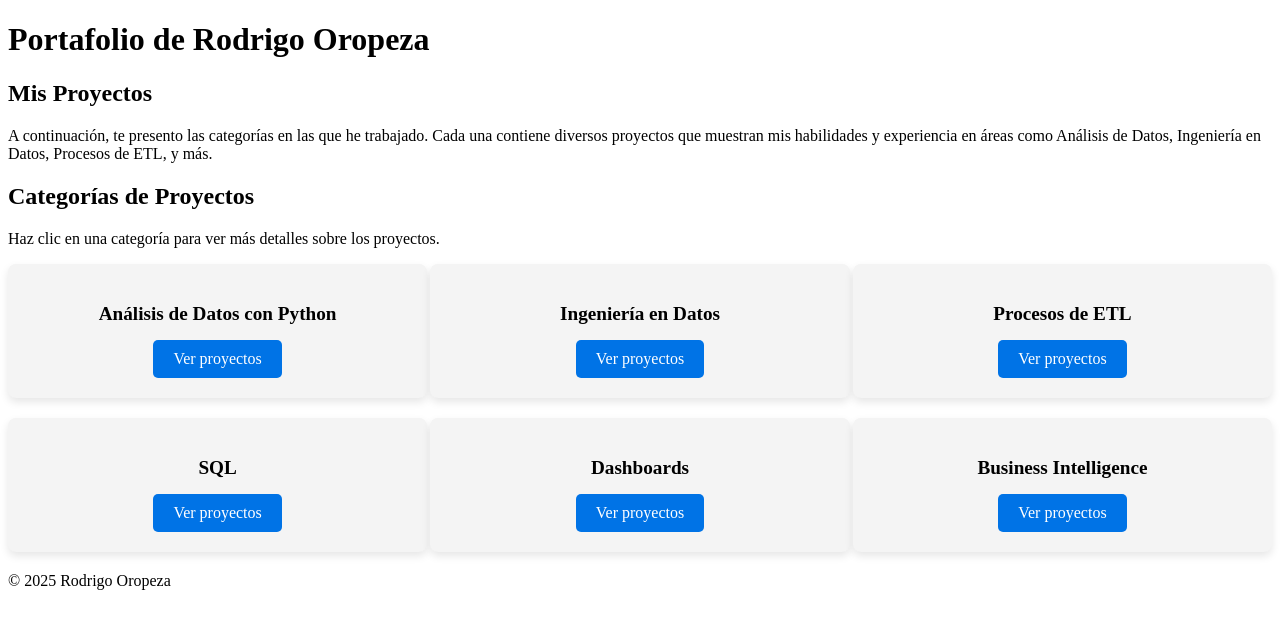
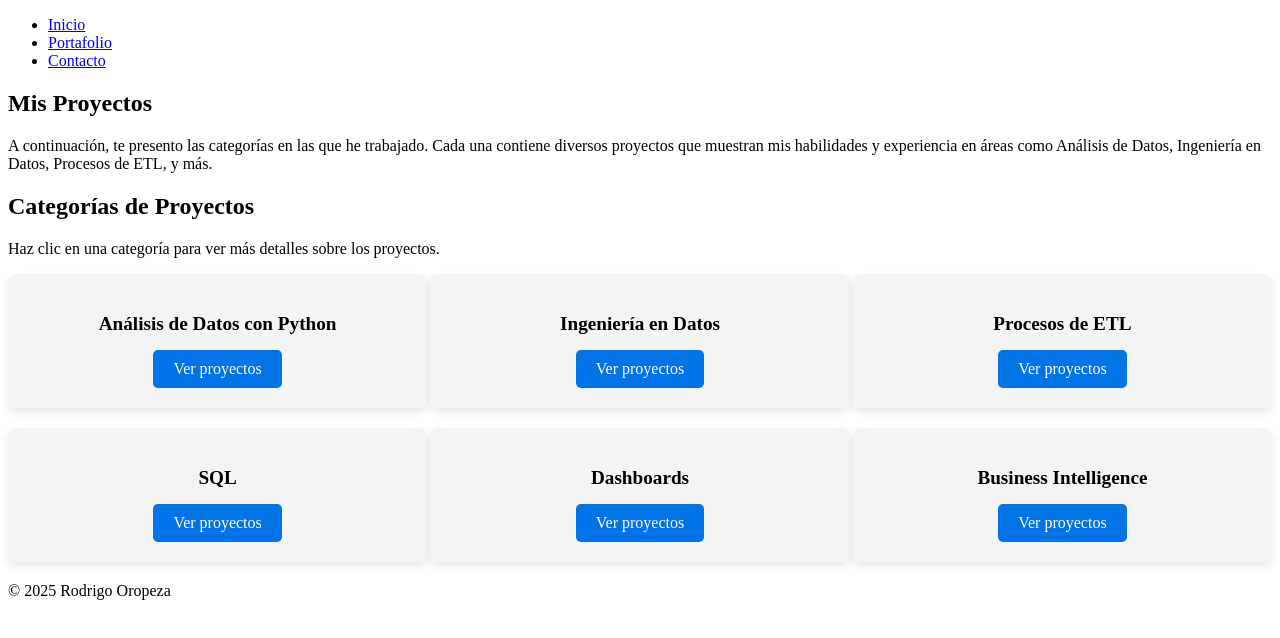
Before and after one commit to oropezarodrigo/oropezarodrigo.github.io, a plain HTML site: page portfolio.html in a window 1280 px wide. Drawn offline with Linux system fonts and the light colour scheme.

Commit message:
Update portfolio.html

```diff
--- a/portfolio.html
+++ b/portfolio.html
@@ -7,8 +7,15 @@
     <link rel="stylesheet" href="style.css">
 </head>
 <body>
+    <!-- Barra de navegación -->
     <header>
-        <h1>Portafolio de Rodrigo Oropeza</h1>
+        <nav>
+            <ul>
+                <li><a href="index.html">Inicio</a></li>
+                <li><a href="portafolio.html">Portafolio</a></li>
+                <li><a href="contact.html">Contacto</a></li>
+            </ul>
+        </nav>
     </header>
 
     <section class="intro">
```
